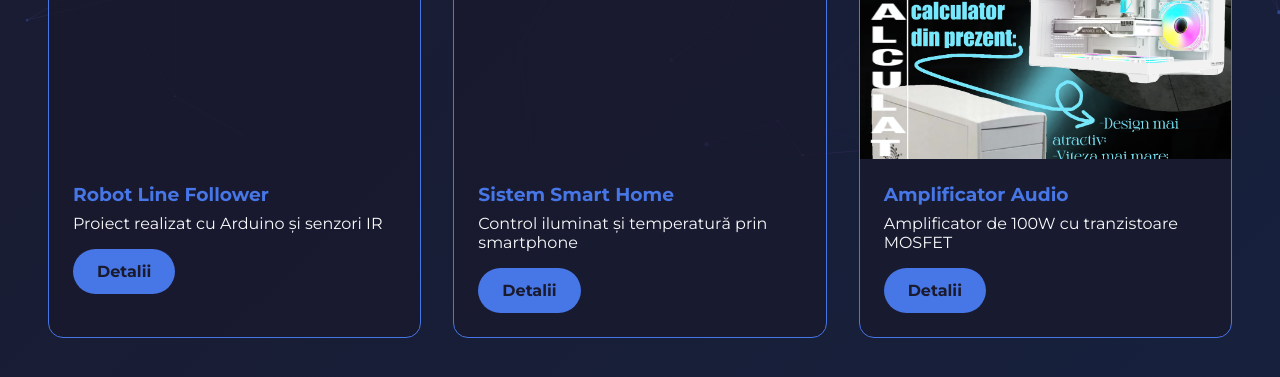
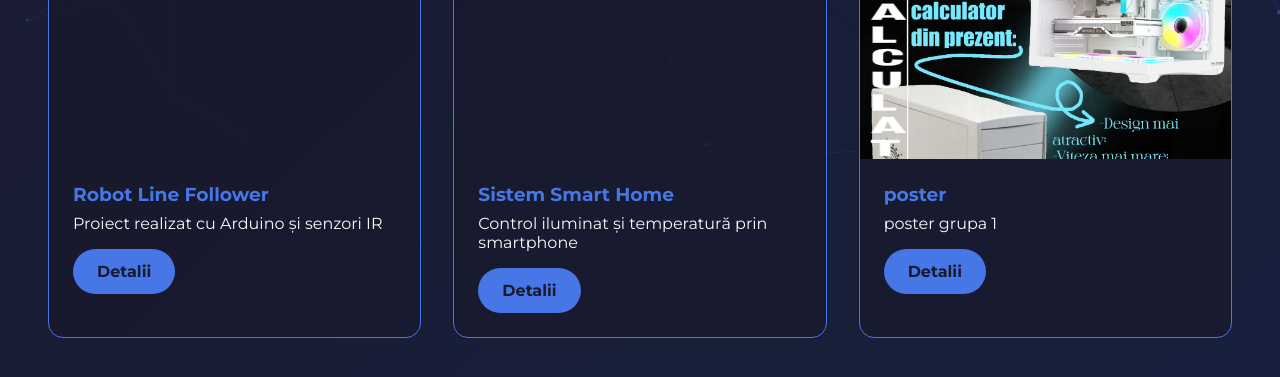
Before and after one commit to MariusRo4295/proiect, a plain HTML site: page proiecte.html in a window 1280 px wide. Shown: the part 635-1012 px from the top of the page. Drawn offline with nearby package versions, Linux system fonts and the light colour scheme.

Commit message:
proiecte.html

```diff
--- a/proiecte.html
+++ b/proiecte.html
@@ -157,11 +157,11 @@
                     <!-- Proiect 3 -->
                     <div class="project-card" data-category="circuite">
                         <div class="project-img">
-                            <img src="imagini/proiect3.jpg" alt="Amplificator audio">
+                            <img src="imagini/proiect3.jpg" alt="afis">
                         </div>
                         <div class="project-info">
-                            <h3>Amplificator Audio</h3>
-                            <p>Amplificator de 100W cu tranzistoare MOSFET</p>
+                            <h3>poster</h3>
+                            <p>poster grupa 1</p>
                             <a href="#" class="btn">Detalii</a>
                         </div>
                     </div>
```
